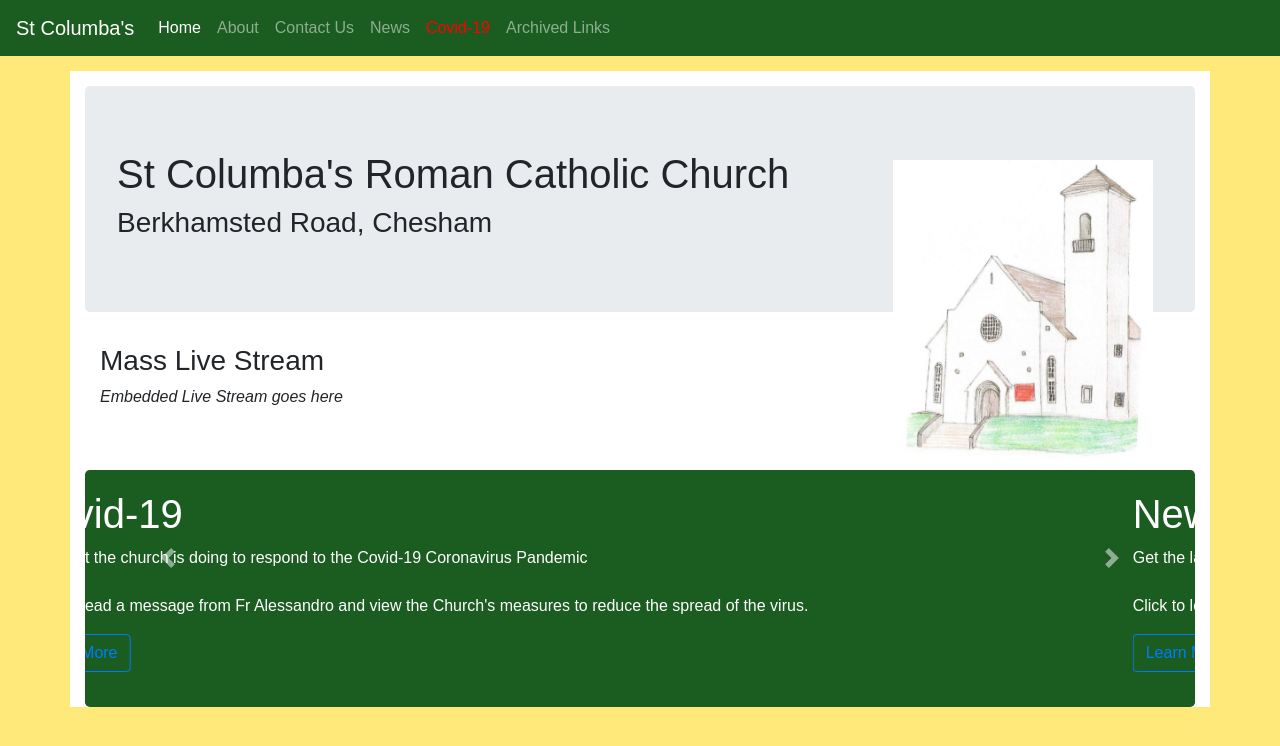
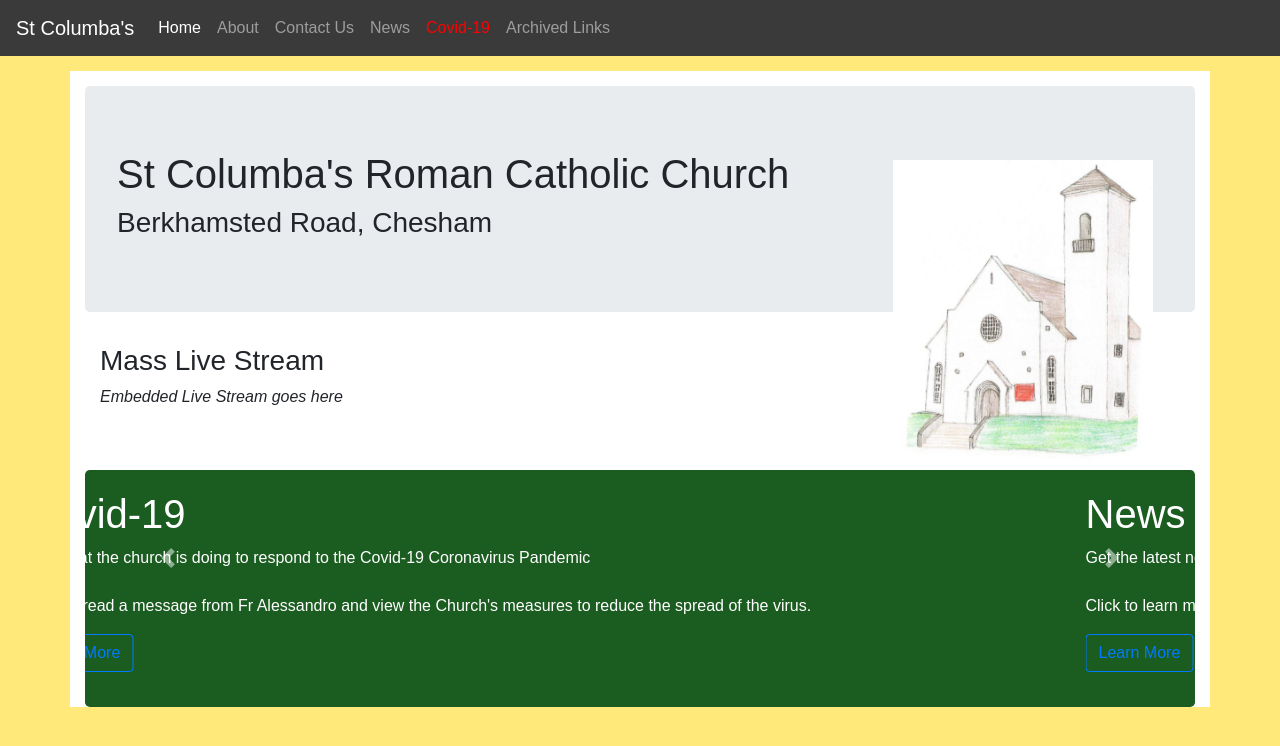
Before and after one commit to stcolumbaschurch/stcolumbaschurch.github.io, a plain HTML site: page index.html in a window 1280 px wide. Drawn offline with nearby package versions, Linux system fonts and the light colour scheme; a web font is replaced by a local one.

Commit message:
Grey nav

```diff
--- a/site.css
+++ b/site.css
@@ -1,5 +1,6 @@
 body {
     padding-top: 0px;
+    padding-bottom:15px;
     background-color: #ffe97a;
     font-family: 'Gotu', sans-serif;
 }
@@ -54,7 +55,7 @@
 }
 
 .navbar {
-    background-color: #1b5c20;
+    background-color: #3a3a3a;
     color: white;
 }
 
@@ -64,11 +65,12 @@
     color: white;
     margin-bottom: 15px;
     width: 80%;
-    margin-right: 50px;
+    padding-right: 50px;
 }
 
 .carousel-inner {
     background-color: #1b5c20;
-    margin: 0px;
+    margin-top: 15px;
     border-radius: 0.3rem;
+    padding-right: 50px
 }
```
